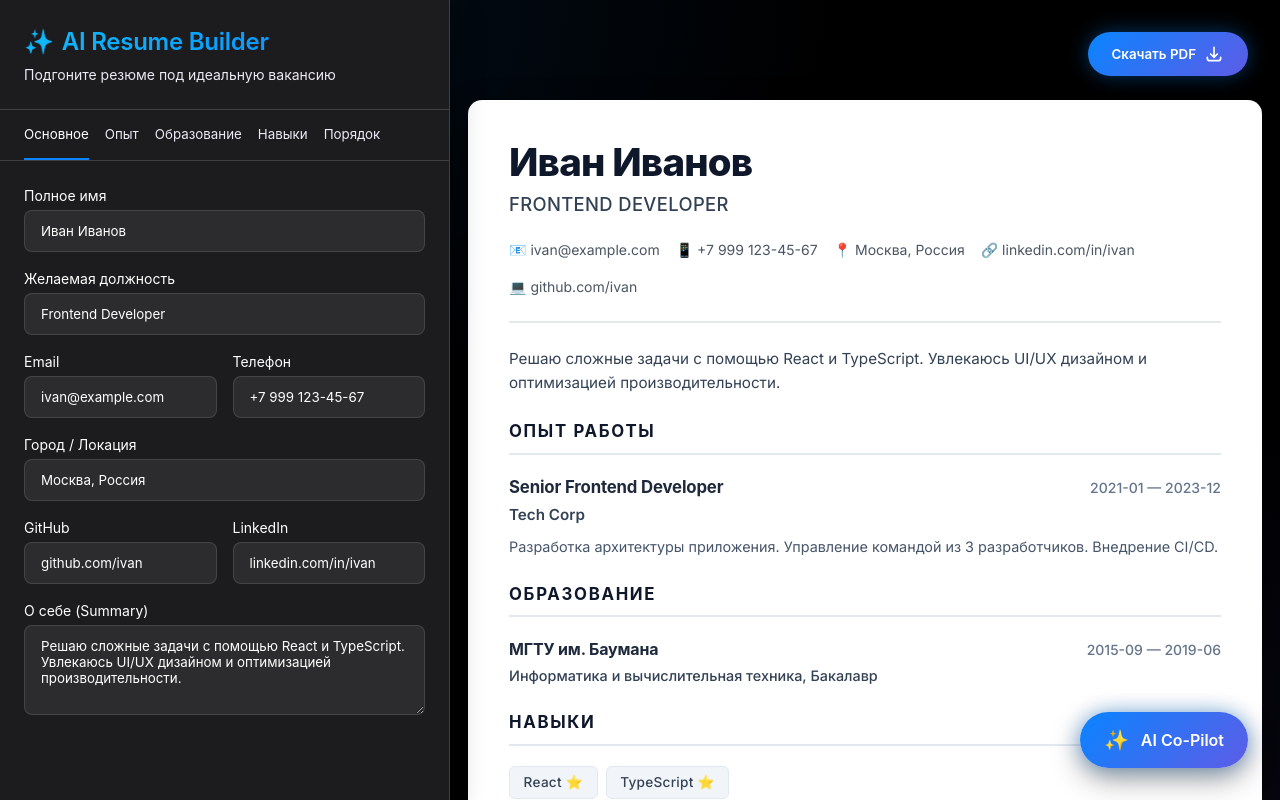
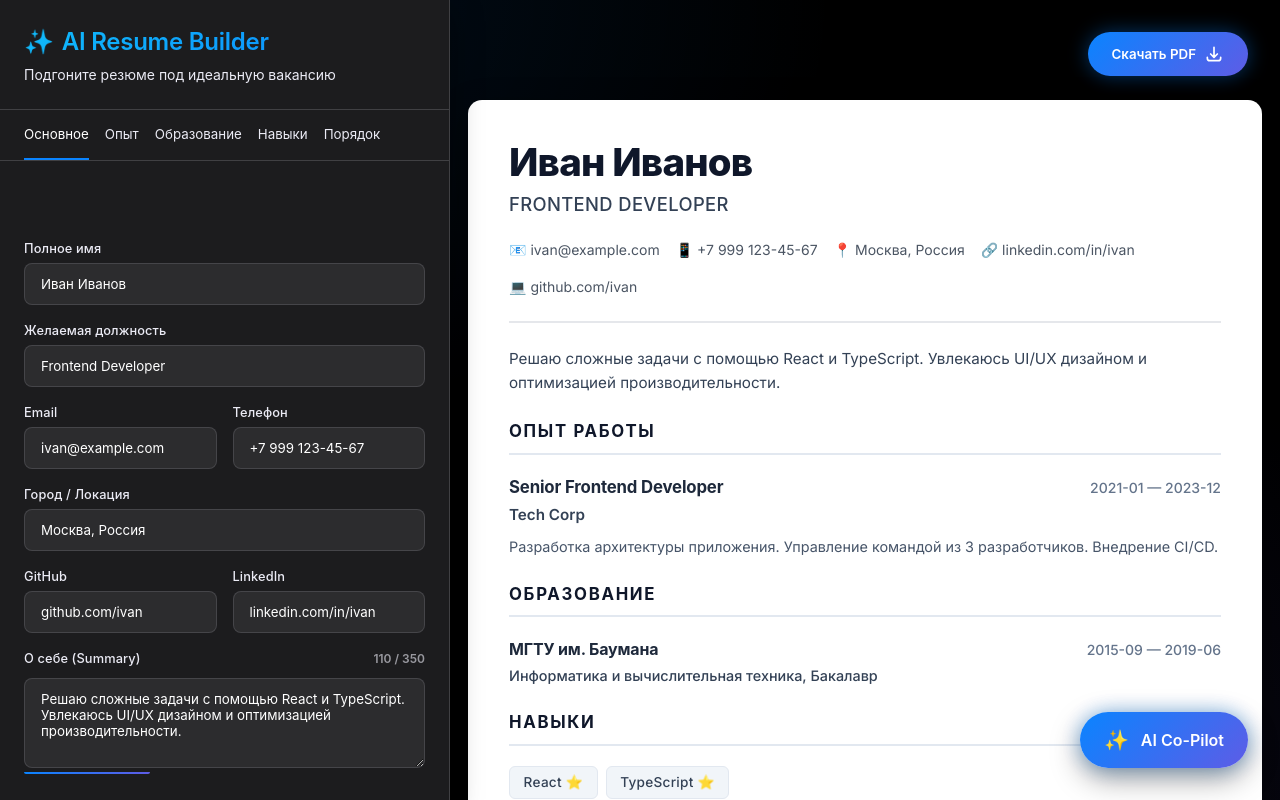
Before and after one commit to JessicaVadimovna/ATS, a React (Vite) app: page / in a window 1280 px wide. Built offline with nearby package versions, Linux system fonts and the light colour scheme.

Commit message:
feat: localStorage autosave, summary counter, form hints, design polish

```diff
--- a/src/components/Editor/PersonalInfoForm.tsx
+++ b/src/components/Editor/PersonalInfoForm.tsx
@@ -1,64 +1,195 @@
-import React from 'react';
+import React, { useState } from 'react';
+import { motion } from 'framer-motion';
 import { useResume } from '../../context/ResumeContext';
+
+const SUMMARY_MAX = 350;
+
+const tips: { field: string; hint: string; icon: string }[] = [
+    { field: 'fullName', hint: 'Используйте полное имя — как в паспорте или LinkedIn', icon: '👤' },
+    { field: 'title', hint: 'Напишите точно так, как указано в желаемой вакансии', icon: '💼' },
+    { field: 'email', hint: 'Профессиональный адрес: имя.фамилия@gmail.com', icon: '📧' },
+    { field: 'phone', hint: 'Формат: +7 (999) 123-45-67', icon: '📱' },
+    { field: 'location', hint: 'Укажите город. Добавьте "готов к переезду" если да', icon: '📍' },
+    { field: 'github', hint: 'github.com/username — без https://', icon: '🐙' },
+    { field: 'linkedin', hint: 'linkedin.com/in/username — без https://', icon: '🔗' },
+    { field: 'summary', hint: '3-4 предложения: кто вы, ваши ключевые навыки и цель. Используйте ключевые слова из вакансии.', icon: '✍️' },
+];
 
 const PersonalInfoForm: React.FC = () => {
     const { data, setData } = useResume();
     const { personalInfo } = data;
+    const [focusedField, setFocusedField] = useState<string | null>(null);
 
     const handleChange = (e: React.ChangeEvent<HTMLInputElement | HTMLTextAreaElement>) => {
         const { name, value } = e.target;
+        if (name === 'summary' && value.length > SUMMARY_MAX) return;
         setData(prev => ({
             ...prev,
-            personalInfo: {
-                ...prev.personalInfo,
-                [name]: value
-            }
+            personalInfo: { ...prev.personalInfo, [name]: value }
         }));
     };
 
+    const activeTip = tips.find(t => t.field === focusedField);
+    const summaryLen = personalInfo.summary?.length || 0;
+    const summaryRatio = summaryLen / SUMMARY_MAX;
+
+    const fieldProps = (name: string, label: string, type: string = 'text', placeholder = '') => ({
+        label,
+        inputEl: (
+            <input
+                id={`pif-${name}`}
+                type={type}
+                name={name}
+                value={(personalInfo as any)[name] || ''}
+                onChange={handleChange}
+                placeholder={placeholder}
+                onFocus={() => setFocusedField(name)}
+                onBlur={() => setFocusedField(null)}
+                style={{ borderColor: focusedField === name ? 'var(--accent-primary)' : undefined }}
+            />
+        )
+    });
+
+    const fields = [
+        fieldProps('fullName', 'Полное имя', 'text', 'Иван Иванов'),
+        fieldProps('title', 'Желаемая должность', 'text', 'Frontend Developer'),
+    ];
+
     return (
         <div style={{ display: 'flex', flexDirection: 'column', gap: '1rem' }}>
-            <div>
-                <label style={{ display: 'block', marginBottom: '0.25rem', fontSize: '0.875rem' }}>Полное имя</label>
-                <input type="text" name="fullName" value={personalInfo.fullName} onChange={handleChange} />
+
+            {/* Hint bar */}
+            <motion.div
+                animate={{ opacity: activeTip ? 1 : 0, y: activeTip ? 0 : -6 }}
+                transition={{ duration: 0.2 }}
+                style={{
+                    background: 'linear-gradient(135deg, rgba(99,102,241,0.12), rgba(139,92,246,0.08))',
+                    border: '1px solid rgba(99,102,241,0.25)',
+                    borderRadius: 'var(--radius-md)',
+                    padding: '0.6rem 0.9rem',
+                    fontSize: '0.8rem',
+                    color: 'var(--text-secondary)',
+                    display: 'flex',
+                    alignItems: 'center',
+                    gap: '0.5rem',
+                    minHeight: '2.4rem',
+                    pointerEvents: 'none',
+                }}
+            >
+                {activeTip && <><span>{activeTip.icon}</span><span>{activeTip.hint}</span></>}
+            </motion.div>
+
+            {/* Full name */}
+            <div className="form-field">
+                <label htmlFor="pif-fullName">Полное имя</label>
+                <input id="pif-fullName" type="text" name="fullName"
+                    value={personalInfo.fullName} onChange={handleChange} placeholder="Иван Иванов"
+                    onFocus={() => setFocusedField('fullName')} onBlur={() => setFocusedField(null)}
+                    style={{ borderColor: focusedField === 'fullName' ? 'var(--accent-primary)' : undefined }}
+                />
             </div>
-            <div>
-                <label style={{ display: 'block', marginBottom: '0.25rem', fontSize: '0.875rem' }}>Желаемая должность</label>
-                <input type="text" name="title" value={personalInfo.title} onChange={handleChange} />
+
+            {/* Title */}
+            <div className="form-field">
+                <label htmlFor="pif-title">Желаемая должность</label>
+                <input id="pif-title" type="text" name="title"
+                    value={personalInfo.title} onChange={handleChange} placeholder="Frontend Developer"
+                    onFocus={() => setFocusedField('title')} onBlur={() => setFocusedField(null)}
+                    style={{ borderColor: focusedField === 'title' ? 'var(--accent-primary)' : undefined }}
+                />
             </div>
+
+            {/* Email + Phone */}
             <div style={{ display: 'grid', gridTemplateColumns: '1fr 1fr', gap: '1rem' }}>
-                <div>
-                    <label style={{ display: 'block', marginBottom: '0.25rem', fontSize: '0.875rem' }}>Email</label>
-                    <input type="email" name="email" value={personalInfo.email} onChange={handleChange} />
+                <div className="form-field">
+                    <label htmlFor="pif-email">Email</label>
+                    <input id="pif-email" type="email" name="email"
+                        value={personalInfo.email} onChange={handleChange} placeholder="ivan@example.com"
+                        onFocus={() => setFocusedField('email')} onBlur={() => setFocusedField(null)}
+                        style={{ borderColor: focusedField === 'email' ? 'var(--accent-primary)' : undefined }}
+                    />
                 </div>
-                <div>
-                    <label style={{ display: 'block', marginBottom: '0.25rem', fontSize: '0.875rem' }}>Телефон</label>
-                    <input type="text" name="phone" value={personalInfo.phone} onChange={handleChange} />
+                <div className="form-field">
+                    <label htmlFor="pif-phone">Телефон</label>
+                    <input id="pif-phone" type="text" name="phone"
+                        value={personalInfo.phone} onChange={handleChange} placeholder="+7 999 123-45-67"
+                        onFocus={() => setFocusedField('phone')} onBlur={() => setFocusedField(null)}
+                        style={{ borderColor: focusedField === 'phone' ? 'var(--accent-primary)' : undefined }}
+                    />
                 </div>
             </div>
-            <div>
-                <label style={{ display: 'block', marginBottom: '0.25rem', fontSize: '0.875rem' }}>Город / Локация</label>
-                <input type="text" name="location" value={personalInfo.location} onChange={handleChange} />
+
+            {/* Location */}
+            <div className="form-field">
+                <label htmlFor="pif-location">Город / Локация</label>
+                <input id="pif-location" type="text" name="location"
+                    value={personalInfo.location} onChange={handleChange} placeholder="Москва, Россия"
+                    onFocus={() => setFocusedField('location')} onBlur={() => setFocusedField(null)}
+                    style={{ borderColor: focusedField === 'location' ? 'var(--accent-primary)' : undefined }}
+                />
             </div>
+
+            {/* GitHub + LinkedIn */}
             <div style={{ display: 'grid', gridTemplateColumns: '1fr 1fr', gap: '1rem' }}>
-                <div>
-                    <label style={{ display: 'block', marginBottom: '0.25rem', fontSize: '0.875rem' }}>GitHub</label>
-                    <input type="text" name="github" value={personalInfo.github || ''} onChange={handleChange} />
+                <div className="form-field">
+                    <label htmlFor="pif-github">GitHub</label>
+                    <input id="pif-github" type="text" name="github"
+                        value={personalInfo.github || ''} onChange={handleChange} placeholder="github.com/username"
+                        onFocus={() => setFocusedField('github')} onBlur={() => setFocusedField(null)}
+                        style={{ borderColor: focusedField === 'github' ? 'var(--accent-primary)' : undefined }}
+                    />
                 </div>
-                <div>
-                    <label style={{ display: 'block', marginBottom: '0.25rem', fontSize: '0.875rem' }}>LinkedIn</label>
-                    <input type="text" name="linkedin" value={personalInfo.linkedin || ''} onChange={handleChange} />
+                <div className="form-field">
+                    <label htmlFor="pif-linkedin">LinkedIn</label>
+                    <input id="pif-linkedin" type="text" name="linkedin"
+                        value={personalInfo.linkedin || ''} onChange={handleChange} placeholder="linkedin.com/in/username"
+                        onFocus={() => setFocusedField('linkedin')} onBlur={() => setFocusedField(null)}
+                        style={{ borderColor: focusedField === 'linkedin' ? 'var(--accent-primary)' : undefined }}
+                    />
                 </div>
             </div>
-            <div>
-                <label style={{ display: 'block', marginBottom: '0.25rem', fontSize: '0.875rem' }}>О себе (Summary)</label>
+
+            {/* Summary + Character Counter */}
+            <div className="form-field">
+                <div style={{ display: 'flex', justifyContent: 'space-between', alignItems: 'center', marginBottom: '0.3rem' }}>
+                    <label htmlFor="pif-summary" style={{ margin: 0 }}>О себе (Summary)</label>
+                    <span style={{
+                        fontSize: '0.75rem',
+                        fontWeight: 600,
+                        color: summaryRatio > 0.9 ? '#f87171' : summaryRatio > 0.7 ? '#fbbf24' : 'var(--text-muted)'
+                    }}>
+                        {summaryLen} / {SUMMARY_MAX}
+                    </span>
+                </div>
+                <div style={{ position: 'relative' }}>
                     <textarea
+                        id="pif-summary"
                         name="summary"
                         value={personalInfo.summary}
                         onChange={handleChange}
                         rows={4}
+                        onFocus={() => setFocusedField('summary')}
+                        onBlur={() => setFocusedField(null)}
+                        style={{ borderColor: focusedField === 'summary' ? 'var(--accent-primary)' : undefined }}
                     />
+                    {/* Progress bar */}
+                    <div style={{
+                        position: 'absolute',
+                        bottom: 0,
+                        left: 0,
+                        height: '2px',
+                        width: `${Math.min(summaryRatio * 100, 100)}%`,
+                        background: summaryRatio > 0.9
+                            ? '#f87171'
+                            : 'linear-gradient(90deg, var(--accent-primary), var(--accent-secondary))',
+                        borderRadius: '0 0 var(--radius-sm) var(--radius-sm)',
+                        transition: 'width 0.3s ease, background 0.3s ease',
+                    }} />
                 </div>
+            </div>
+
+            {/* Unused variable to satisfy TS (fields array built but not rendered via map - kept for reference) */}
+            {fields.length === 0 && null}
         </div>
     );
 };
--- a/src/context/ResumeContext.tsx
+++ b/src/context/ResumeContext.tsx
@@ -1,4 +1,4 @@
-import React, { createContext, useContext, useState } from 'react';
+import React, { createContext, useContext, useState, useEffect } from 'react';
 import type { ReactNode } from 'react';
 import type { ResumeData, SectionId } from '../types/resume';
 
@@ -7,7 +7,11 @@ interface ResumeContextType {
     setData: React.Dispatch<React.SetStateAction<ResumeData>>;
     sectionOrder: SectionId[];
     setSectionOrder: React.Dispatch<React.SetStateAction<SectionId[]>>;
+    isSaved: boolean;
 }
+
+const STORAGE_KEY = 'ats_resume_data';
+const SECTION_ORDER_KEY = 'ats_section_order';
 
 const initialData: ResumeData = {
     personalInfo: {
@@ -45,19 +49,45 @@ const initialData: ResumeData = {
     ],
 };
 
+const defaultSectionOrder: SectionId[] = ['personalInfo', 'experience', 'education', 'skills'];
+
+function loadFromStorage<T>(key: string, fallback: T): T {
+    try {
+        const raw = localStorage.getItem(key);
+        if (raw) return JSON.parse(raw) as T;
+    } catch (_) { /* ignore */ }
+    return fallback;
+}
+
 const ResumeContext = createContext<ResumeContextType | undefined>(undefined);
 
 export const ResumeProvider: React.FC<{ children: ReactNode }> = ({ children }) => {
-    const [data, setData] = useState<ResumeData>(initialData);
-    const [sectionOrder, setSectionOrder] = useState<SectionId[]>([
-        'personalInfo', // personalInfo обычно фиксирован наверху, но добавим для полноты
-        'experience',
-        'education',
-        'skills',
-    ]);
+    const [data, setData] = useState<ResumeData>(() => loadFromStorage(STORAGE_KEY, initialData));
+    const [sectionOrder, setSectionOrder] = useState<SectionId[]>(() => loadFromStorage(SECTION_ORDER_KEY, defaultSectionOrder));
+    const [isSaved, setIsSaved] = useState(false);
+
+    // Auto-save resume data to localStorage on every change
+    useEffect(() => {
+        const timeout = setTimeout(() => {
+            try {
+                localStorage.setItem(STORAGE_KEY, JSON.stringify(data));
+                setIsSaved(true);
+                setTimeout(() => setIsSaved(false), 2000); // flash for 2 seconds
+            } catch (_) { /* quota exceeded */ }
+        }, 400); // debounce 400ms
+
+        return () => clearTimeout(timeout);
+    }, [data]);
+
+    // Auto-save section order
+    useEffect(() => {
+        try {
+            localStorage.setItem(SECTION_ORDER_KEY, JSON.stringify(sectionOrder));
+        } catch (_) { /* ignore */ }
+    }, [sectionOrder]);
 
     return (
-        <ResumeContext.Provider value={{ data, setData, sectionOrder, setSectionOrder }}>
+        <ResumeContext.Provider value={{ data, setData, sectionOrder, setSectionOrder, isSaved }}>
             {children}
         </ResumeContext.Provider>
     );
--- a/src/index.css
+++ b/src/index.css
@@ -89,10 +89,13 @@ select {
   font-family: inherit;
   color: inherit;
   background: var(--bg-input);
-  border: 1px solid var(--border-color);
+  border: 1.5px solid var(--border-color);
   border-radius: var(--radius-sm);
   padding: 0.75rem 1rem;
-  transition: all var(--transition-fast);
+  transition:
+    border-color var(--transition-fast),
+    box-shadow var(--transition-fast),
+    background var(--transition-fast);
   outline: none;
   width: 100%;
 }
@@ -100,7 +103,28 @@ select {
 input:focus,
 textarea:focus {
   border-color: var(--border-focus);
-  box-shadow: 0 0 0 2px rgba(99, 102, 241, 0.2);
+  box-shadow: 0 0 0 3px rgba(10, 132, 255, 0.15);
+  background: rgba(44, 44, 46, 0.95);
+}
+
+textarea {
+  resize: vertical;
+  min-height: 90px;
+}
+
+/* Form field wrapper */
+.form-field {
+  display: flex;
+  flex-direction: column;
+  gap: 0.3rem;
+}
+
+.form-field label {
+  display: block;
+  font-size: 0.8rem;
+  font-weight: 500;
+  color: var(--text-secondary);
+  letter-spacing: 0.01em;
 }
 
 /* Custom Scrollbar */
```
Also changed, not shown: src/App.tsx (+15 -1 lines). Lines whose indentation alone changed are shown as unchanged.
